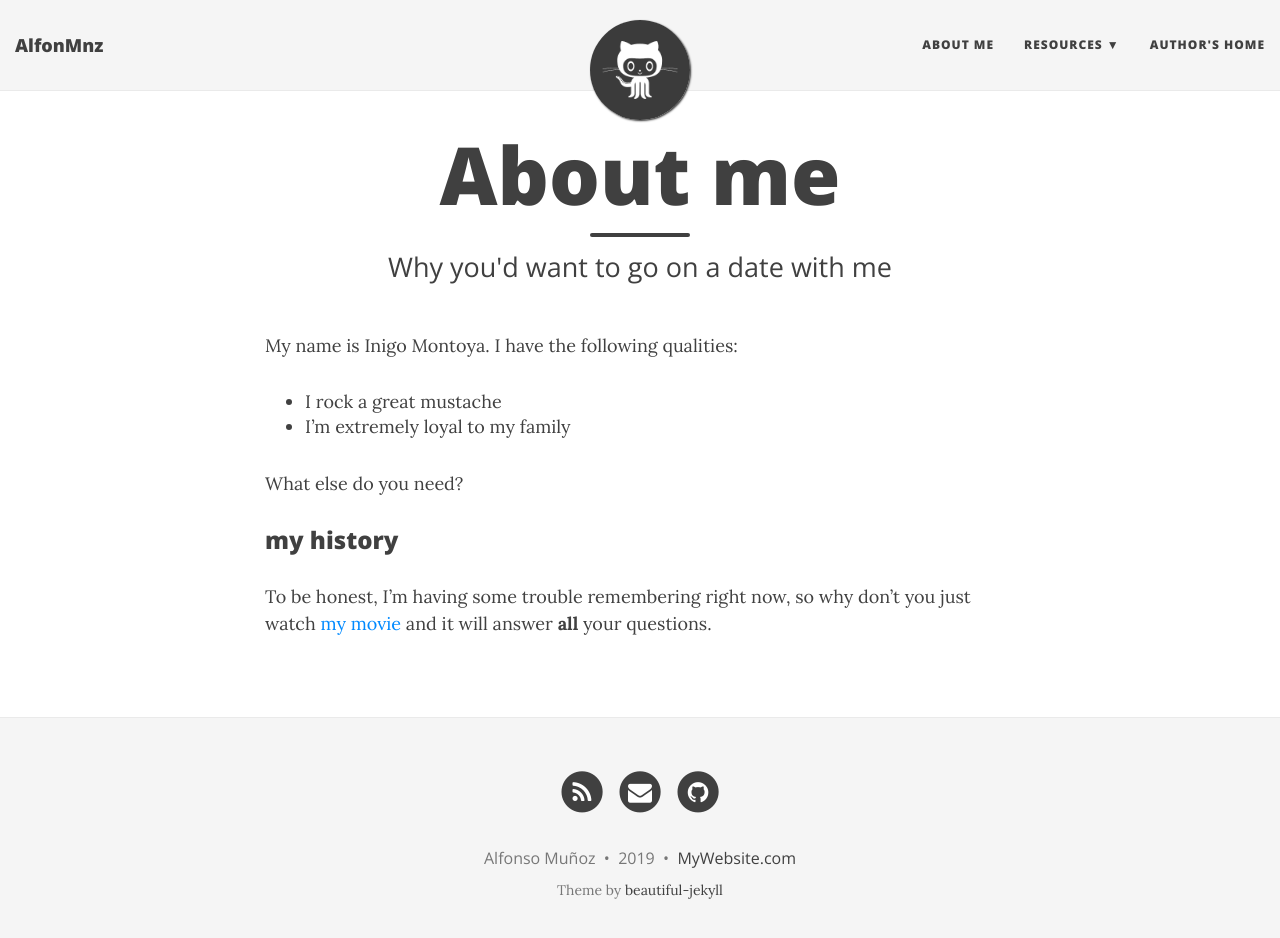
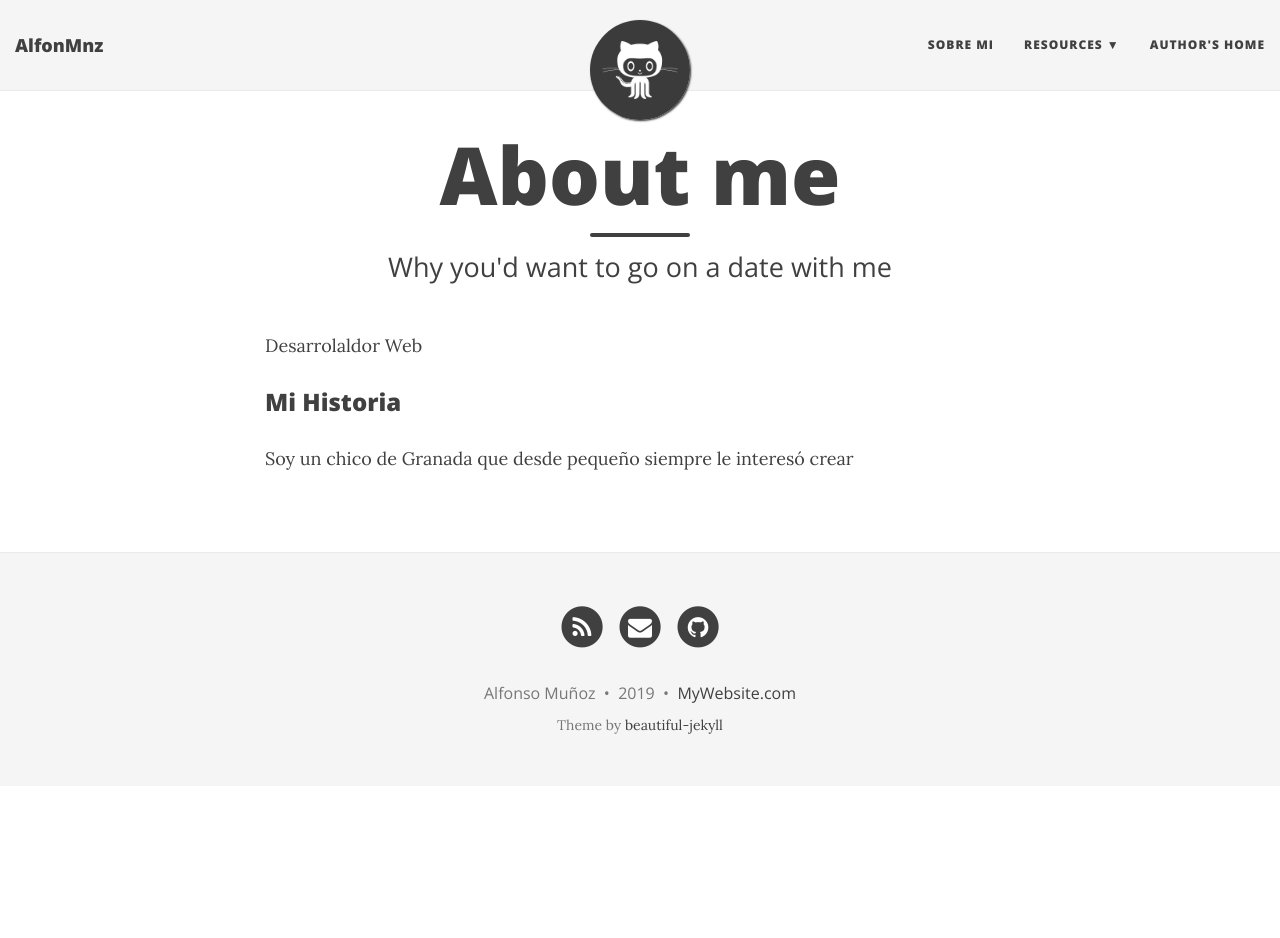
Before and after one commit to AlfonMnz/alfonmnz.github.io, a Jekyll site: the page built from aboutme.md, in a window 1280 px wide and 951 px high. Shown: the top 938 px of the window. Built offline with Jekyll 4.4.1, drawn with Linux system fonts in a browser that asks for light colours; nearby versions of some CDN libraries.

Commit message:
About Me

```diff
--- a/_config.yml
+++ b/_config.yml
@@ -23,7 +23,7 @@ description: Desarrollador Web
 
 # List of links in the navigation bar
 navbar-links:
-  About Me: "aboutme"
+  Sobre Mi: "aboutme"
   Resources:
     - Beautiful Jekyll: "http://deanattali.com/beautiful-jekyll/"
     - Learn markdown: "http://www.markdowntutorial.com/"
--- a/aboutme.md
+++ b/aboutme.md
@@ -3,14 +3,8 @@ layout: page
 title: About me
 subtitle: Why you'd want to go on a date with me
 ---
+Desarrolaldor Web
 
-My name is Inigo Montoya. I have the following qualities:
+### Mi Historia
 
-- I rock a great mustache
-- I'm extremely loyal to my family
-
-What else do you need?
-
-### my history
-
-To be honest, I'm having some trouble remembering right now, so why don't you just watch [my movie](http://en.wikipedia.org/wiki/The_Princess_Bride_%28film%29) and it will answer **all** your questions.
+Soy un chico de Granada que desde pequeño siempre le interesó crear
```
